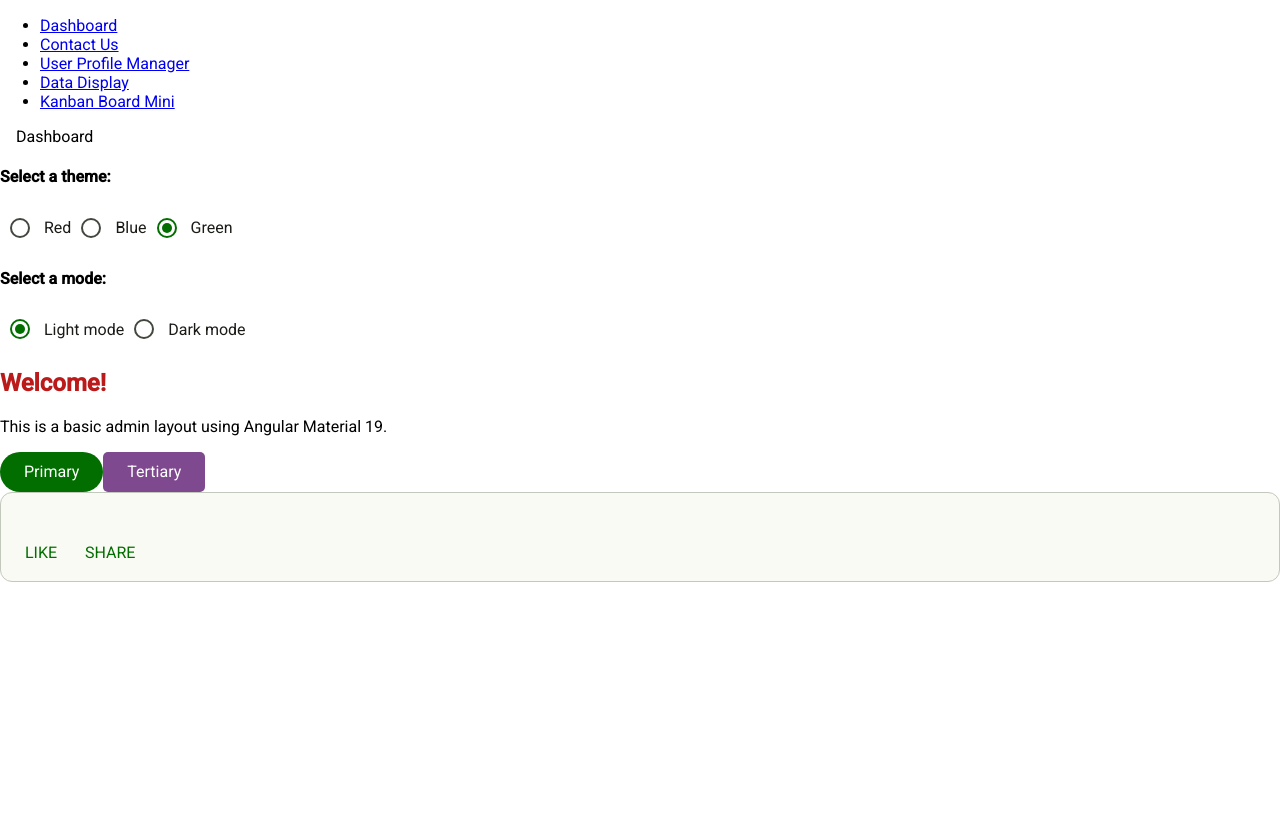
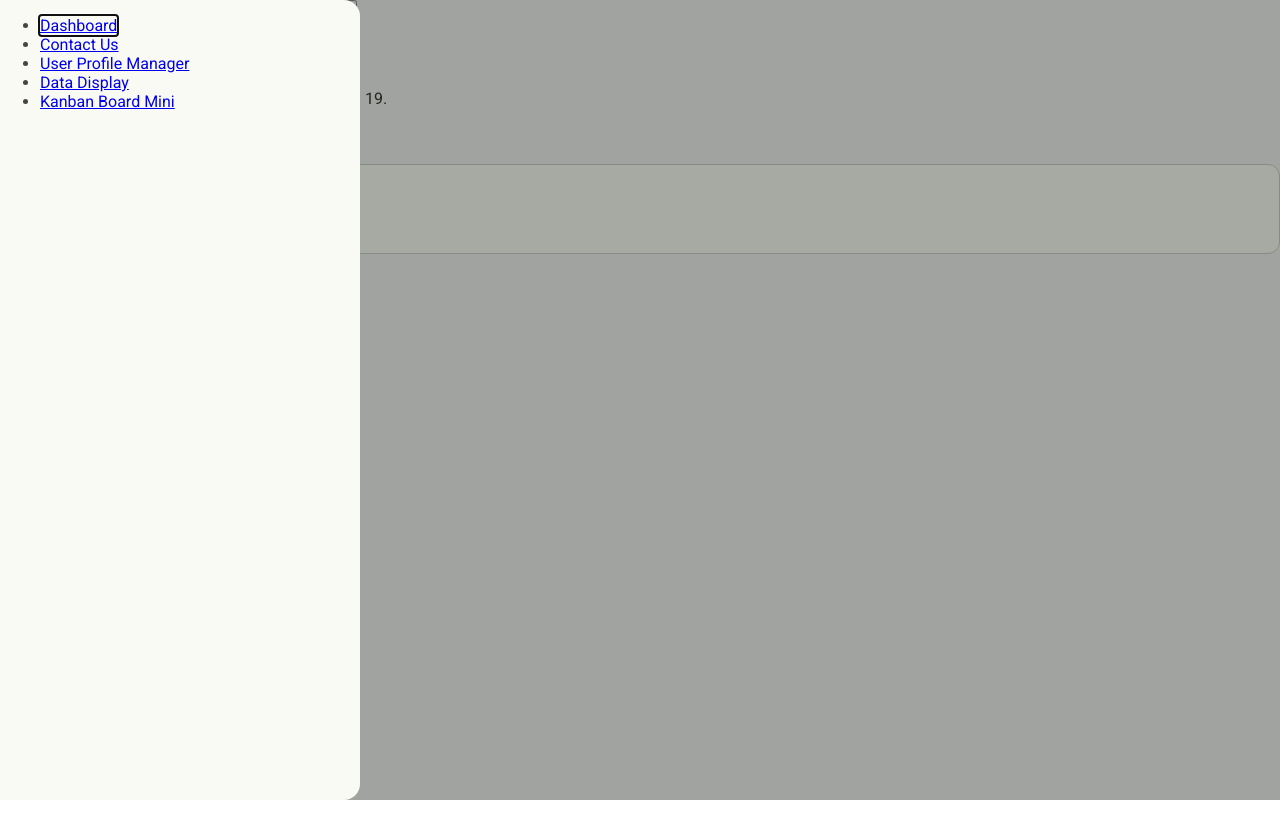
Before and after one commit to fahimsahriar/comb-gsap-material-angular, an Angular app: page / in a window 1280 px wide. Built offline with nearby package versions, Linux system fonts and the light colour scheme; no server answers.

Commit message:
finishing the local storage setting and added sidebars primarily

```diff
--- a/src/app/app.html
+++ b/src/app/app.html
@@ -1,18 +1 @@
-<ul>
-  <li>
-    <a routerLink="">Dashboard</a>
-  </li>
-  <li>
-    <a routerLink="/contact">Contact Us</a>
-  </li>
-  <li>
-    <a routerLink="/user">User Profile Manager</a>
-  </li>
-  <li>
-    <a routerLink="/data">Data Display</a>
-  </li>
-  <li>
-    <a routerLink="/kanban">Kanban Board Mini</a>
-  </li>
-</ul>
 <router-outlet />
--- a/src/app/pages/pages.component.html
+++ b/src/app/pages/pages.component.html
@@ -1,7 +1,28 @@
-<span class="toolbar-title">{{ breadcrumb }}</span>
+<mat-sidenav-container class="sidenav-container">
+  <mat-sidenav #mainnav opened>
+    <ul>
+      <li>
+        <a routerLink="">Dashboard</a>
+      </li>
+      <li>
+        <a routerLink="/contact">Contact Us</a>
+      </li>
+      <li>
+        <a routerLink="/user">User Profile Manager</a>
+      </li>
+      <li>
+        <a routerLink="/data">Data Display</a>
+      </li>
+      <li>
+        <a routerLink="/kanban">Kanban Board Mini</a>
+      </li>
+    </ul>
+  </mat-sidenav>
+  <mat-sidenav #setting position="end">
     <div>
       <h4>Select a theme:</h4>
-  <mat-radio-group [ngModel]="selectedColor" aria-label="Select an option" (change)="themeService.setColor($event.value)">
+      <mat-radio-group [ngModel]="selectedColor" aria-label="Select an option"
+        (change)="themeService.setColor($event.value)">
         <mat-radio-button value="red">Red</mat-radio-button>
         <mat-radio-button value="blue">Blue</mat-radio-button>
         <mat-radio-button value="green">Green</mat-radio-button>
@@ -10,9 +31,17 @@
 
     <div>
       <h4>Select a mode:</h4>
-  <mat-radio-group [ngModel]="selectedMode" aria-label="Select an option" (change)="themeService.setMode($event.value)">
+      <mat-radio-group [ngModel]="selectedMode" aria-label="Select an option"
+        (change)="themeService.setMode($event.value)">
         <mat-radio-button value="light">Light mode</mat-radio-button>
         <mat-radio-button value="dark">Dark mode</mat-radio-button>
       </mat-radio-group>
     </div>
+  </mat-sidenav>
+  <section>
+    <span class="toolbar-title"> Fahim {{ breadcrumb }}</span>
+    <button (click)="mainnav.toggle()">Toggle Main Nav</button>
+    <button (click)="setting.toggle()">Toggle Setting</button>
     <router-outlet></router-outlet>
+  </section>
+</mat-sidenav-container>
--- a/src/app/pages/pages.component.scss
+++ b/src/app/pages/pages.component.scss
@@ -1,3 +1,11 @@
 .toolbar-title {
     margin-left: 1rem;
 }
+.sidenav-container {
+  position: absolute;
+  top: 0;
+  bottom: 0;
+  left: 0;
+  right: 0;
+  background: #eee;
+}
--- a/src/app/pages/pages.component.ts
+++ b/src/app/pages/pages.component.ts
@@ -6,10 +6,11 @@ import { ThemeService } from '../services/theme.service';
 import { FormsModule } from '@angular/forms';
 import { LoaderService } from '../services/loader.service';
 import {MatRadioModule} from '@angular/material/radio';
+import {MatSidenavModule} from '@angular/material/sidenav';
 
 @Component({
   selector: 'app-pages',
-  imports: [RouterOutlet, FormsModule, MatRadioModule],
+  imports: [RouterOutlet,RouterLink, FormsModule, MatRadioModule, MatSidenavModule],
   templateUrl: './pages.component.html',
   styleUrl: './pages.component.scss'
 })
--- a/src/app/services/theme.service.ts
+++ b/src/app/services/theme.service.ts
@@ -1,6 +1,7 @@
 import { computed, effect, Injectable, signal } from '@angular/core';
 
-const STORAGE_KEY = 'theme-class';
+const THEME_COLOR = 'theme-color';
+const THEME_MODE = 'theme-mode';
 
 @Injectable({
   providedIn: 'root'
@@ -11,18 +12,22 @@ export class ThemeService {
   public color = signal<'green' | 'red' | 'blue'>('green');
 
   public currentTheme = computed(() => `${this.mode()}-${this.color()}`)
-  // public currentTheme = computed(() => this.color());
 
   constructor() {
 
-    const saved = localStorage.getItem(STORAGE_KEY) as 'green' | 'red' | 'blue'
-    if (saved) {
-      this.color.set(saved);
+    const mode = localStorage.getItem(THEME_MODE) as 'light' | 'dark';
+    if (mode) {
+      this.mode.set(mode);
+    }
+    const color = localStorage.getItem(THEME_COLOR) as 'green' | 'red' | 'blue'
+    if (color) {
+      this.color.set(color);
     }
 
     effect(() => {
       document.documentElement.className = this.currentTheme();
-      localStorage.setItem(STORAGE_KEY, this.color());
+      localStorage.setItem(THEME_COLOR, this.color());
+      localStorage.setItem(THEME_MODE, this.mode());
     });
 
   }
```
Lines whose indentation alone changed are shown as unchanged.
